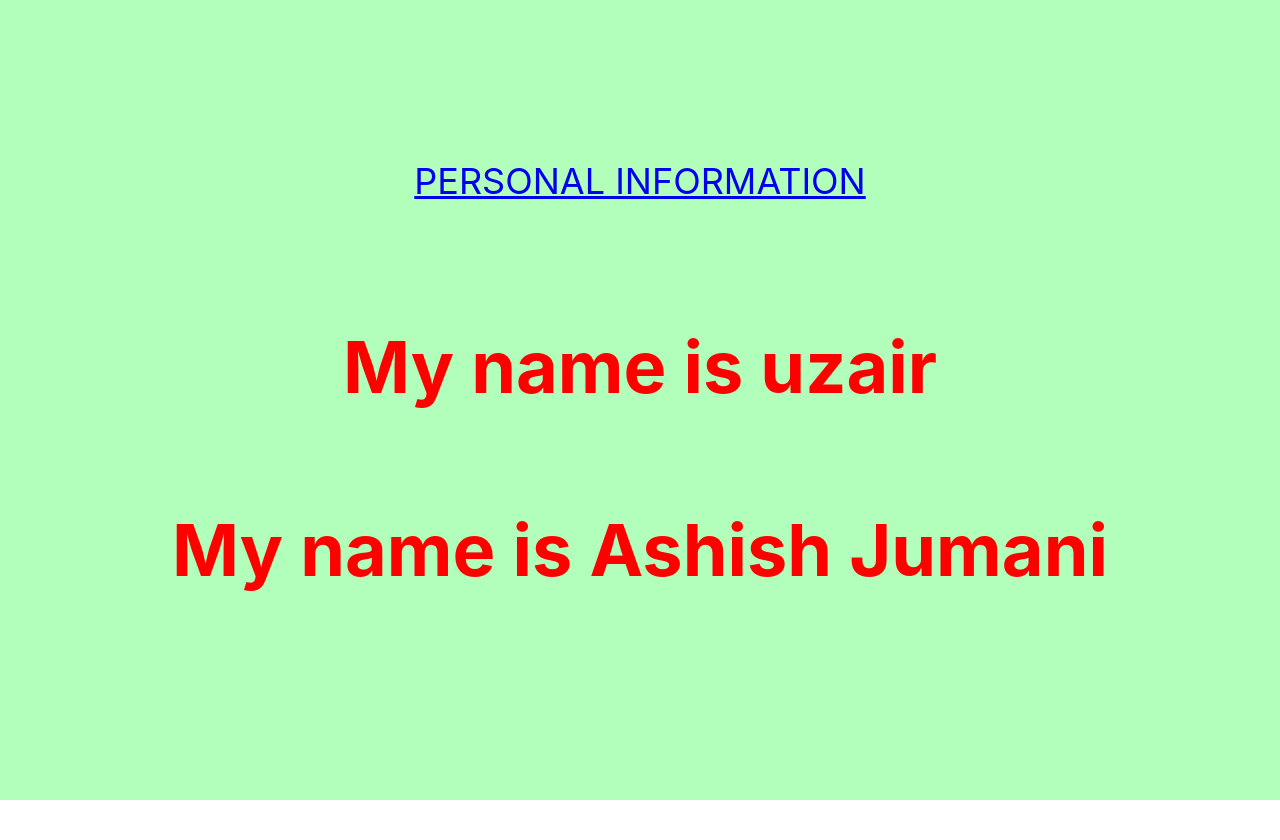
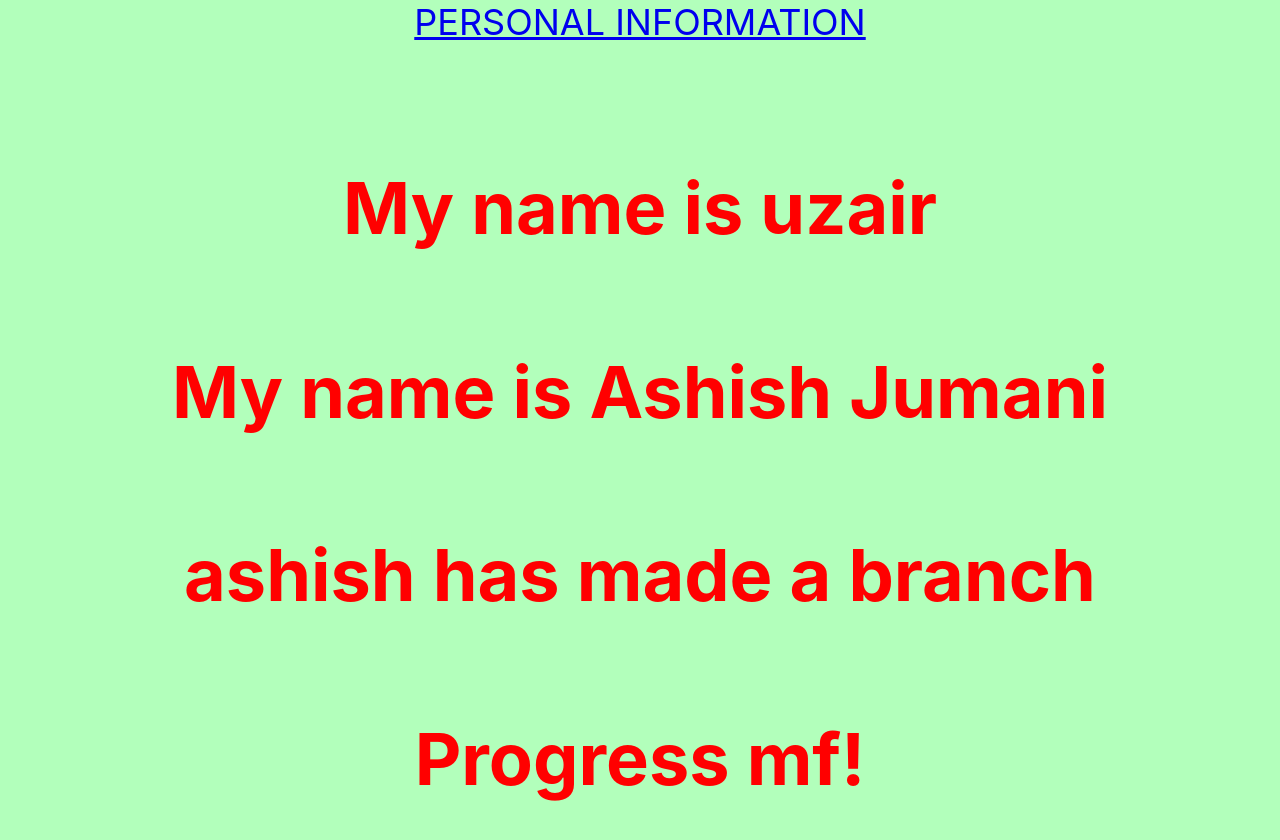
Before and after one commit to Uzair7229/demo, a React (Create React App) app in the folder new/: page / in a window 1280 px wide. Shown: the top 840 px of the page. Before the commit the page ends 800 px from the top, so only its background shows below. Built offline with nearby package versions, Linux system fonts and the light colour scheme; no server answers.

Commit message:
new branch new update

```diff
--- a/new/src/App.js
+++ b/new/src/App.js
@@ -34,6 +34,8 @@ componentWillMount() {
         <p className="backend" id="2">{this.state.apiResponse}</p>
         <h1>My name is uzair</h1>
         <h1>My name is Ashish Jumani</h1>
+        <h1>ashish has made a branch</h1><h1>Progress mf!</h1>
+
 
       </header>
     </div>
```
